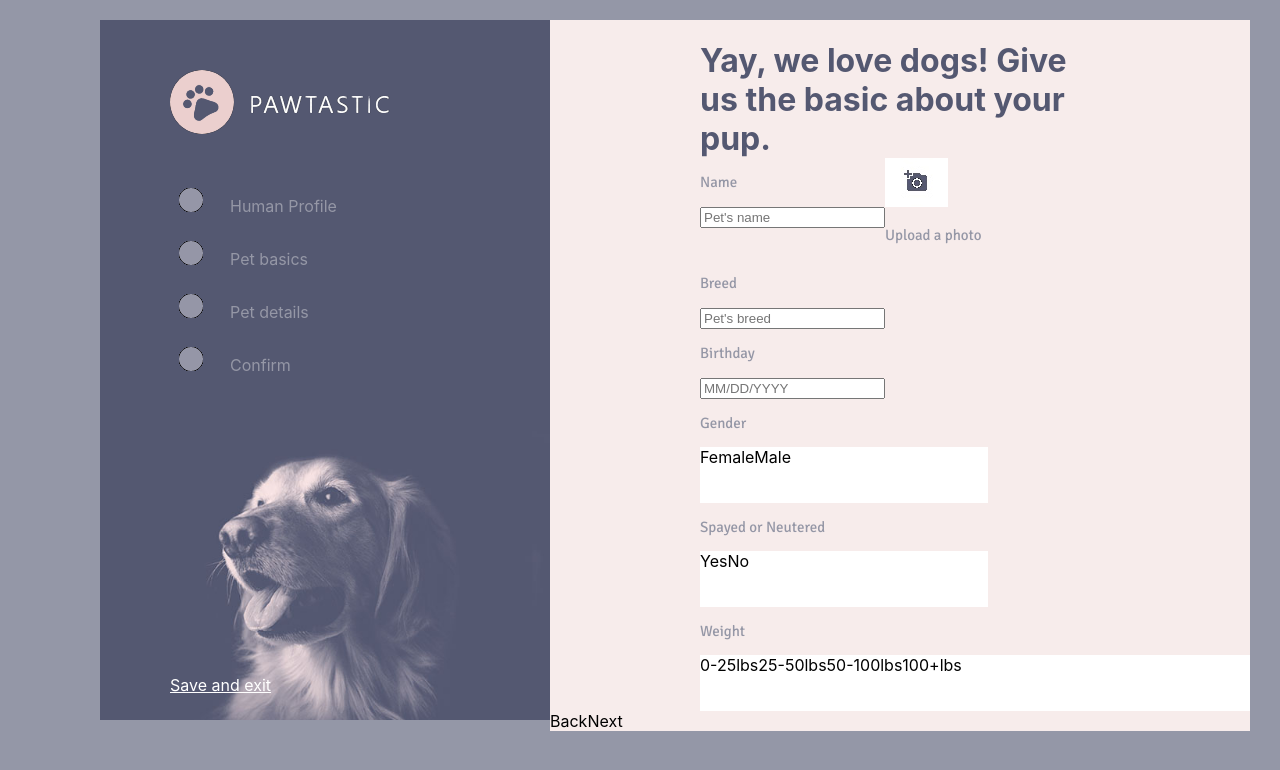
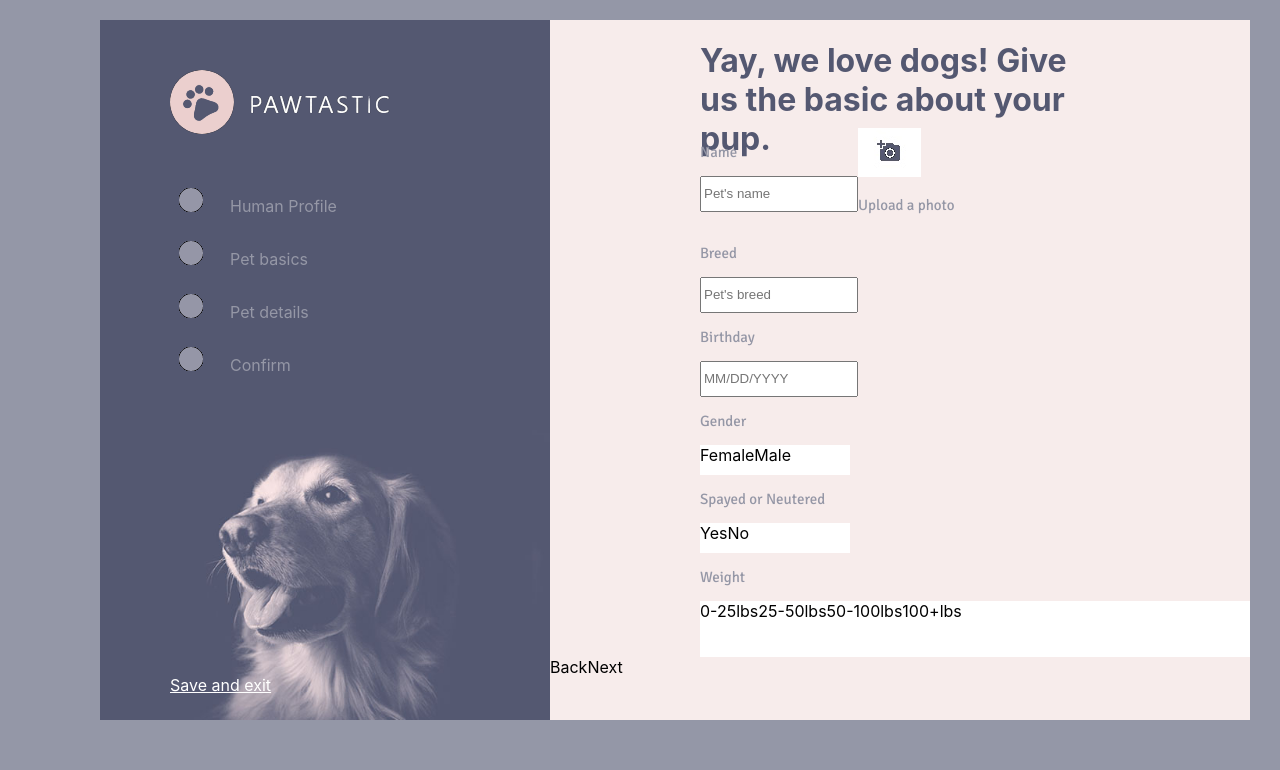
Before and after one commit to O-Sanni/pawtastic_form, a React (Create React App) app: page / in a window 1280 px wide. Shown: the top 770 px of the page. Built offline with nearby package versions, Linux system fonts and the light colour scheme.

Commit message:
right side

```diff
--- a/src/components/components.css
+++ b/src/components/components.css
@@ -11,7 +11,7 @@
     display: flex;
     flex-direction: column;
     background-image: url("../assets/dog_01.jpg");
-    background-position: center;
+    background-position: bottom;
     background-repeat: no-repeat;
     background-size: cover;
     width: 450px;
@@ -67,7 +67,7 @@ margin-left: 150px;
 #topPart{
  display: flex;
  flex-direction: row;
-    margin-top: -25px;
+margin-top: -55px;
 
 }
 
@@ -77,8 +77,9 @@ margin-left: 150px;
     color: #9597A6;
 
 }
-#filloutInp{
-
+.filloutInp{
+  width: 150px;
+  height: 30px;
 }
 
 /* Idea was taken from https://stackoverflow.com/questions/33881961/create-segmented-control-like-with-animation answer by Mi-Creativity */
@@ -131,8 +132,8 @@ background-color: #EBD0CE;
     #genderChoice,#spaOrNeu  {
         display: flex;
         flex-direction: row;
-        width: 288px;
-        height: 56px;
+        width: 150px;
+        height: 30px;
         background-color: #ffffff;
 
 
```
